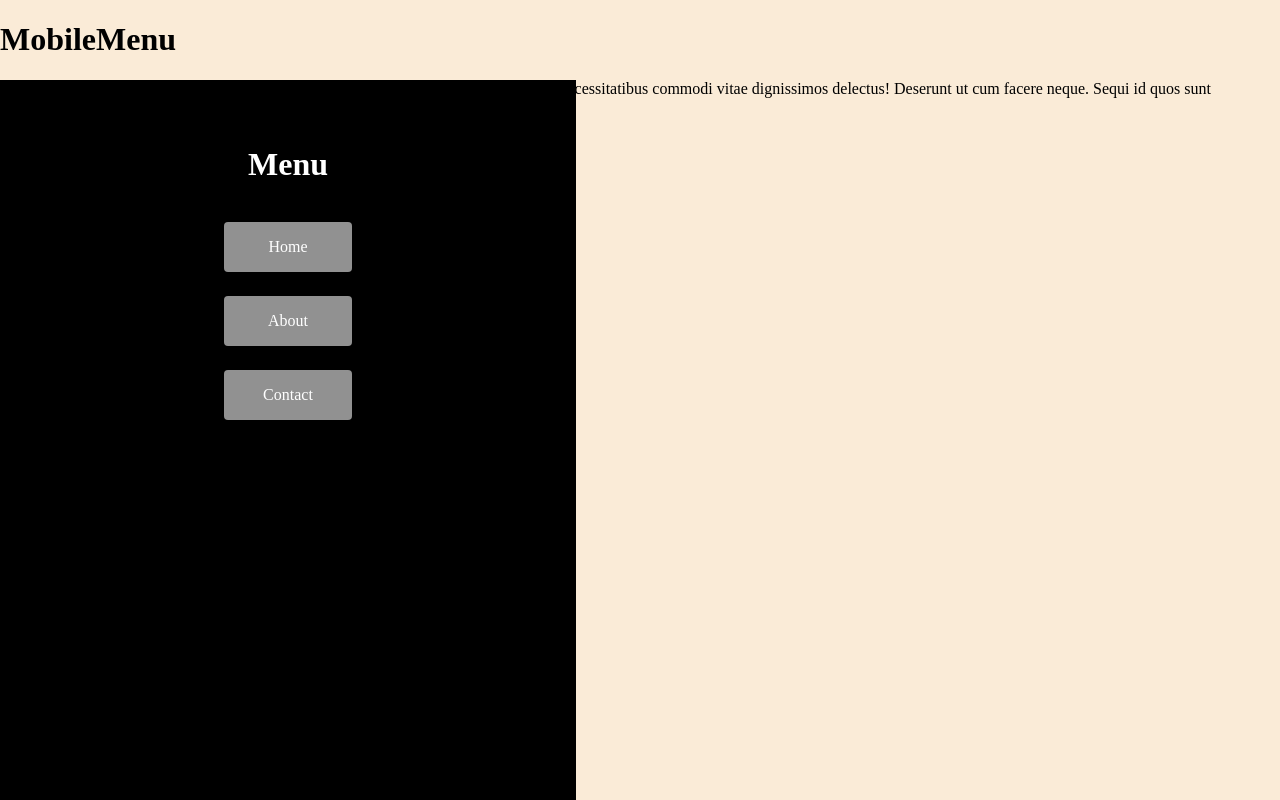
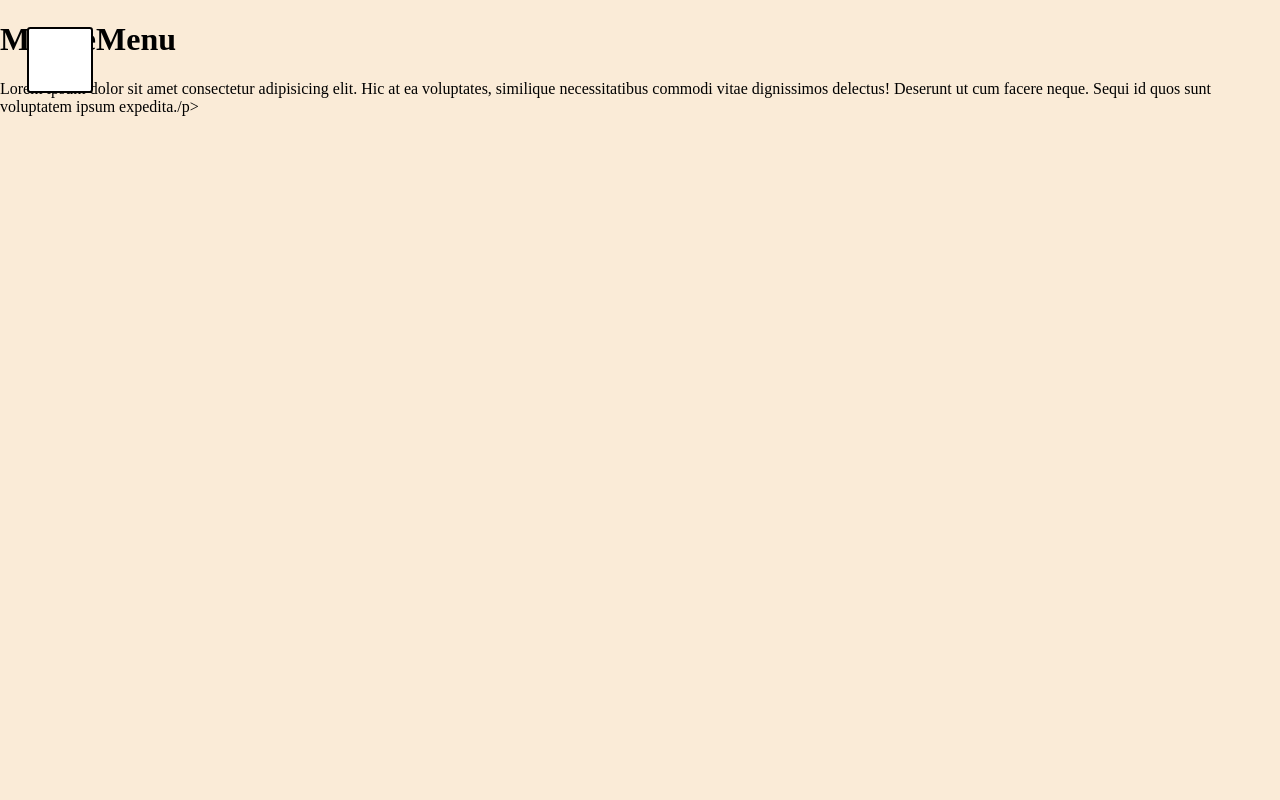
Before and after one commit to MohamedBechirMejri/TOP-MobileMenu, a website built with webpack: page src/template.html in a window 1280 px wide. Built offline with nearby package versions, Linux system fonts and the light colour scheme.

Commit message:
hide navlinks container

```diff
--- a/src/main.scss
+++ b/src/main.scss
@@ -7,6 +7,7 @@ body {
 
 nav {
     position: relative;
+
 
     .navtoggle {
         height: 5em;
@@ -18,15 +19,20 @@ nav {
         position: fixed;
         left: 2em;
         top: 2em;
-        display: none;
     }
 
     .navlinks-container {
         background-color: black;
         position: fixed;
-
+        top: 0;
+        left: 0;
         height: 100%;
         width: 45%;
+        transition: all 300ms;
+
+        &.hidden {
+            transform: translate(-100%);
+        }
 
         .navlinks {
             position: absolute;
--- a/src/template.html
+++ b/src/template.html
@@ -13,7 +13,7 @@
         <button class="navtoggle">
           <div class="hamburger"></div>
         </button>
-        <div class="navlinks-container">
+        <div class="navlinks-container hidden">
           <div class="navlinks">
             <h2>Menu</h2>
             <a href="#" class="navlink">Home</a>
```
